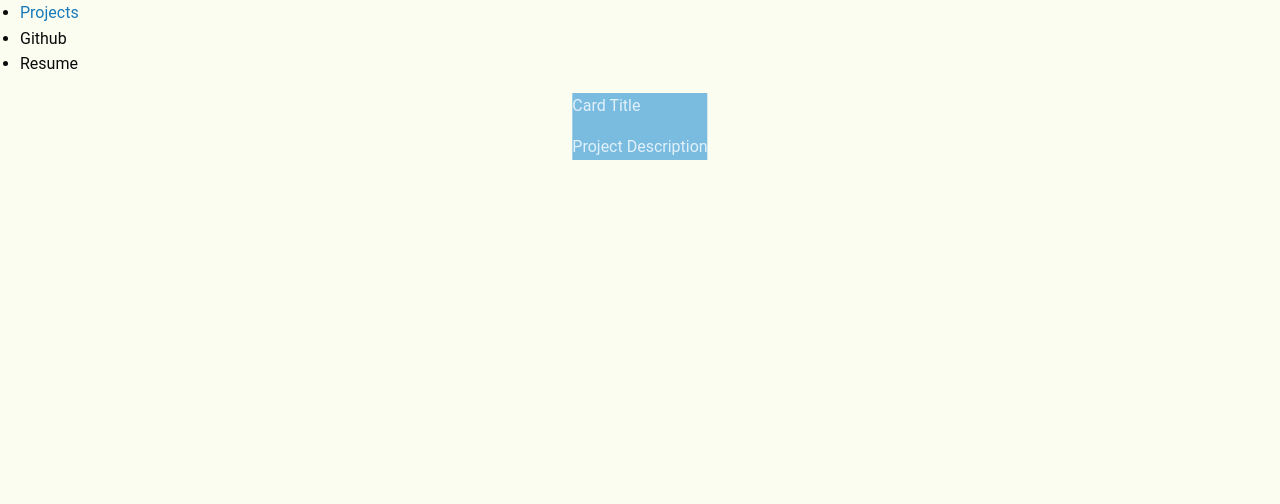
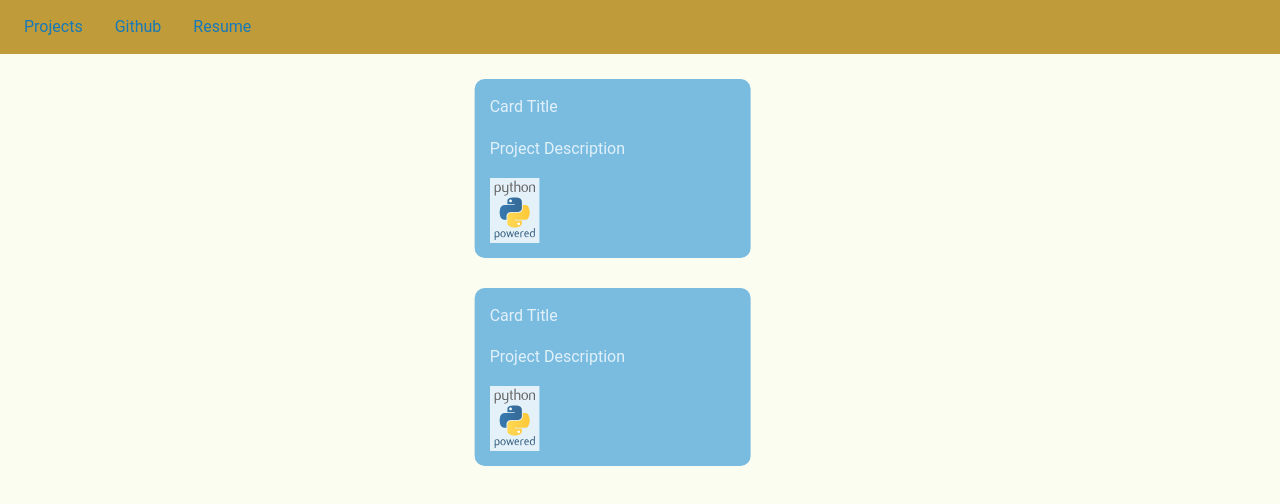
Before and after one commit to derkknight/mySite, a React app: page /projects in a window 1280 px wide. Shown: the top 504 px of the page. Built offline with nearby package versions, Linux system fonts and the light colour scheme; the HTML template or start-up script is replaced by a standard one.

Commit message:
Add tons of pages and webpack configuration slim down

```diff
--- a/package.json
+++ b/package.json
@@ -14,7 +14,7 @@
   "main": "app.js",
   "scripts": {
     "start": "node app.js",
-    "start:dev": "webpack-dev-server && npm start",
+    "start:dev": "webpack-dev-server --display-modules && npm start",
     "deploy": "node app.js",
     "test": "echo \"Error: no test specified\" && exit 1",
     "build": "webpack"
@@ -43,17 +43,17 @@
     "html-webpack-plugin": "^3.2.0",
     "mini-css-extract-plugin": "^0.4.1",
     "node-sass": "^4.9.0",
-    "nodemon": "^1.17.5",
     "postcss-cssnext": "^3.1.0",
     "postcss-import": "^11.1.0",
     "postcss-loader": "^2.1.5",
     "react": "^16.4.1",
     "react-dom": "^16.4.1",
+    "react-foundation": "^0.9.5",
     "react-hot-loader": "^4.3.3",
     "sass-loader": "^7.0.3",
     "style-loader": "^0.21.0",
     "sugarss": "^1.0.1",
-    "webpack": "^4.14.0",
+    "webpack": "^4.15.1",
     "webpack-cli": "^3.0.8",
     "webpack-dev-middleware": "^3.1.3",
     "webpack-dev-server": "^3.1.4",
--- a/src/component/App.jsx
+++ b/src/component/App.jsx
@@ -5,30 +5,35 @@ import {
     Link,
     Switch
 } from 'react-router-dom'
-import Navbar from './Navbar.jsx'
 import Projects from './Projects.jsx'
+import $ from 'jquery';
+import foundation from 'foundation-sites'
 
 class App extends React.Component
 {
+    componentDidMount() {
+        $(document).foundation();
+    }
+
     render ()
     {
         return (
+            <Router>
                 <div>
-                <Router>
-                <div className="navbar">
-                    <ul>
+                    <div class="top-bar">
+                        <div class="top-bar-left">
+                            <ul class="menu">
                                 <li><Link to={'/projects'}>Projects</Link></li>
-                        <li>Github</li>
-                        <li>Resume</li>
+                                <li><a href="www.github.com" >Github</a></li>
+                                <li><a href="">Resume</a></li>
                             </ul>
+                        </div>
+                    </div>
                     <Switch>
                         <Route path="/projects" component={Projects}/>
                     </Switch>
                 </div>
-
             </Router>
-
-            </div>
         );
     }
 }
--- a/src/component/Navbar.jsx
+++ /dev/null
@@ -1,29 +0,0 @@
-import React from 'react'
-import {
-    BrowserRouter as Router,
-    Route,
-    Link,
-    Switch
-} from 'react-router-dom'
-import Projects from './Projects.jsx'
-
-class Navbar extends React.Component
-{
-    render ()
-    {
-        return (
-            <Router>
-                <div class="title-bar">
-                    <div class="top-bar-left">
-                        <ul class="menu">
-                            <li><Link to={'/projects'}>Projects</Link></li>
-                            <li>Github</li>
-                            <li>Resume</li>
-                        </ul>
-                    </div>
-                </div>
-            </Router>
-        );
-    }
-}
-export default Navbar;
--- a/src/component/ProjectCard.jsx
+++ b/src/component/ProjectCard.jsx
@@ -1,13 +1,18 @@
 import React from 'react'
+import Technology from './Technology.jsx';
+
 
 class ProjectCard extends React.Component
 {
     render ()
     {
         return (
-            <div class="project-card">
+            <div class="project-card medium-10 cell">
                 <p>Card Title</p>
                 <p>Project Description</p>
+                <div>
+                    <Technology />
+                </div>
             </div>
         );
     }
--- a/src/component/Projects.jsx
+++ b/src/component/Projects.jsx
@@ -6,9 +6,10 @@ class Projects extends React.Component
     render ()
     {
         return (
-            <div class="project-container">
-            <ProjectCard />
-            </div>
+                <div class="project-container grid-margin-y grid-x">
+                    <ProjectCard />
+                    <ProjectCard />
+                </div>
         );
     }
 }
--- /dev/null
+++ b/src/component/Technology.jsx
@@ -0,0 +1,46 @@
+import React from 'react'
+
+class Technology extends React.Component
+{
+    constructor(props) {
+        super(props);
+        this.onmousehover = this.onmousehover.bind(this);
+        this.state = {
+            isHovering: false,
+        };
+    }
+
+    onmousehover() {
+        this.setState(this.toggleHover);
+    }
+
+    toggleHover(state) {
+        return {
+            isHovering: !state.isHovering,
+        };
+    }
+
+    render ()
+    {
+
+        return (
+            <div>
+                <img height={"50"} width={"50"} src={"./public/images/python-powered-h.svg"}
+                                onMouseEnter={this.onmousehover}
+                                onMouseLeave={this.onmousehover}>
+                                </img>
+            {
+                this.state.isHovering &&
+                <div class="technology-tip-container">
+                    <div class="technology-arrow"/>
+                    <div class="technology-tip-info">
+                        Python was used to crunch through numbers of the data feeds through.
+                    </div>
+                </div>
+            }
+            </div>
+
+        );
+    }
+}
+export default Technology;
--- a/src/index.js
+++ b/src/index.js
@@ -1,6 +1,5 @@
 import React from 'react';
 import ReactDOM from 'react-dom';
-import Navbar from './component/Navbar.jsx';
 import App from './component/App.jsx';
 
 
--- a/stylesheets/modules/_all.scss
+++ b/stylesheets/modules/_all.scss
@@ -1,6 +1,7 @@
 @import '../../node_modules/foundation-sites/scss/foundation';
 @import '_settings';
 @import '_project';
+@import '_technology';
 @include foundation-everything;
 
 .container {
--- a/stylesheets/modules/_project.scss
+++ b/stylesheets/modules/_project.scss
@@ -1,15 +1,20 @@
 .project-container {
     @include horizontal-center;
+    padding-top: 25px;
 }
 
 .project-card {
     background-color: rgb(122, 187, 224);
     color: rgb(225, 241, 250);
+    padding: 15px;
+    border-radius: 10px;
 }
 
 .project.h2 {
     color: rgb(15, 53, 82);
 }
+
+
 
 .project-bottom {
     background-color: rgb(225, 241, 250);
--- a/stylesheets/modules/_settings.scss
+++ b/stylesheets/modules/_settings.scss
@@ -848,7 +848,7 @@ $tooltip-radius: $global-radius;
 // -----------
 
 $topbar-padding: 0.5rem;
-$topbar-background: rgb(15, 53, 82);
+$topbar-background: rgb(191, 156, 57);
 $topbar-submenu-background: $topbar-background;
 $topbar-title-spacing: 0.5rem 1rem 0.5rem 0;
 $topbar-input-width: 200px;
--- /dev/null
+++ b/stylesheets/modules/_technology.scss
@@ -0,0 +1,23 @@
+$technology-color: rgb(0,0,0);
+
+.technology-tip-container {
+    position: absolute;
+    margin-top: 10px;
+}
+
+.technology-arrow {
+    width: 0;
+    height: 0;
+    border-left: 10px solid transparent;
+    border-right: 10px solid transparent;
+    left: 5%;
+    position: relative;
+    border-bottom: 10px solid $technology-color;
+}
+
+.technology-tip-info {
+    border-radius: 10px;
+    background-color: $technology-color;
+    text-align: center;
+    padding: 15px;
+}
```
Also changed, not shown: src/projects.js (deleted, +0 -9 lines), 2 other files (tests, documents, lock files or other folders). Lines whose indentation alone changed are shown as unchanged.
